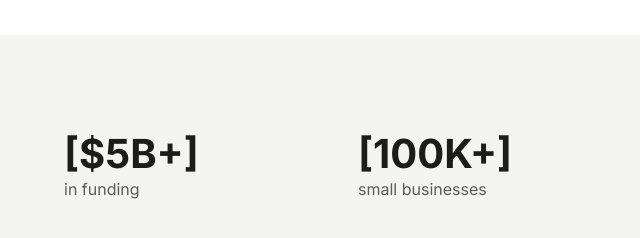
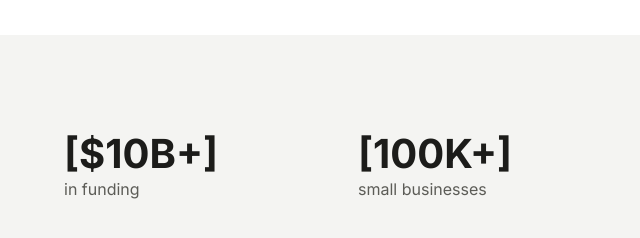
Before and after one commit to hbalbimm/ff, a website: page src/pages/index.html in a window 1280 px wide. Shown: the part 780-1018 px from the top of the page, 0-640 px from the left. Drawn offline with nearby package versions, Linux system fonts and the light colour scheme; files that its build step writes are made by us from their sources; files whose address does not match are found by name.

Commit message:
Update funding stat to $10B+
Co-Authored-By: Claude Opus 5.5 <noreply@anthropic.com>
Claude-Session: https://claude.ai/code/session_01XsHmkWGrbcNUPNi7Qju4Us

```diff
--- a/src/components/social-proof.html
+++ b/src/components/social-proof.html
@@ -2,7 +2,7 @@
   <div class="container">
     <h2 class="visually-hidden" id="proof-title">Forward by the numbers</h2>
     <div class="stats">
-      <div><p class="stat__value">[$5B+]</p><p class="stat__label">in funding</p></div>
+      <div><p class="stat__value">[$10B+]</p><p class="stat__label">in funding</p></div>
       <div><p class="stat__value">[100K+]</p><p class="stat__label">small businesses</p></div>
       <div><p class="stat__value">[700+]</p><p class="stat__label">industries served</p></div>
       <div><p class="stat__value">[A+]</p><p class="stat__label">BBB rating</p></div>
```
